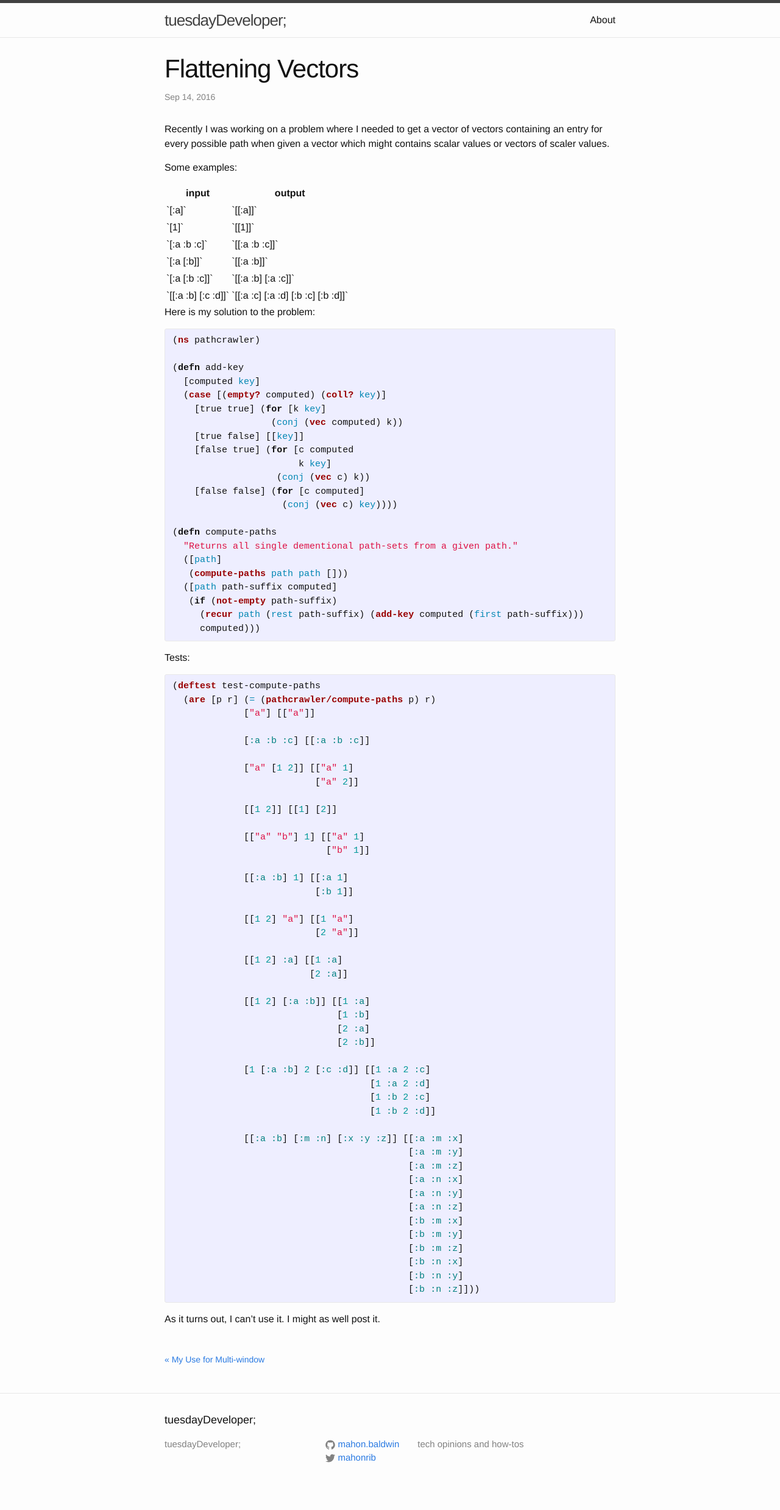
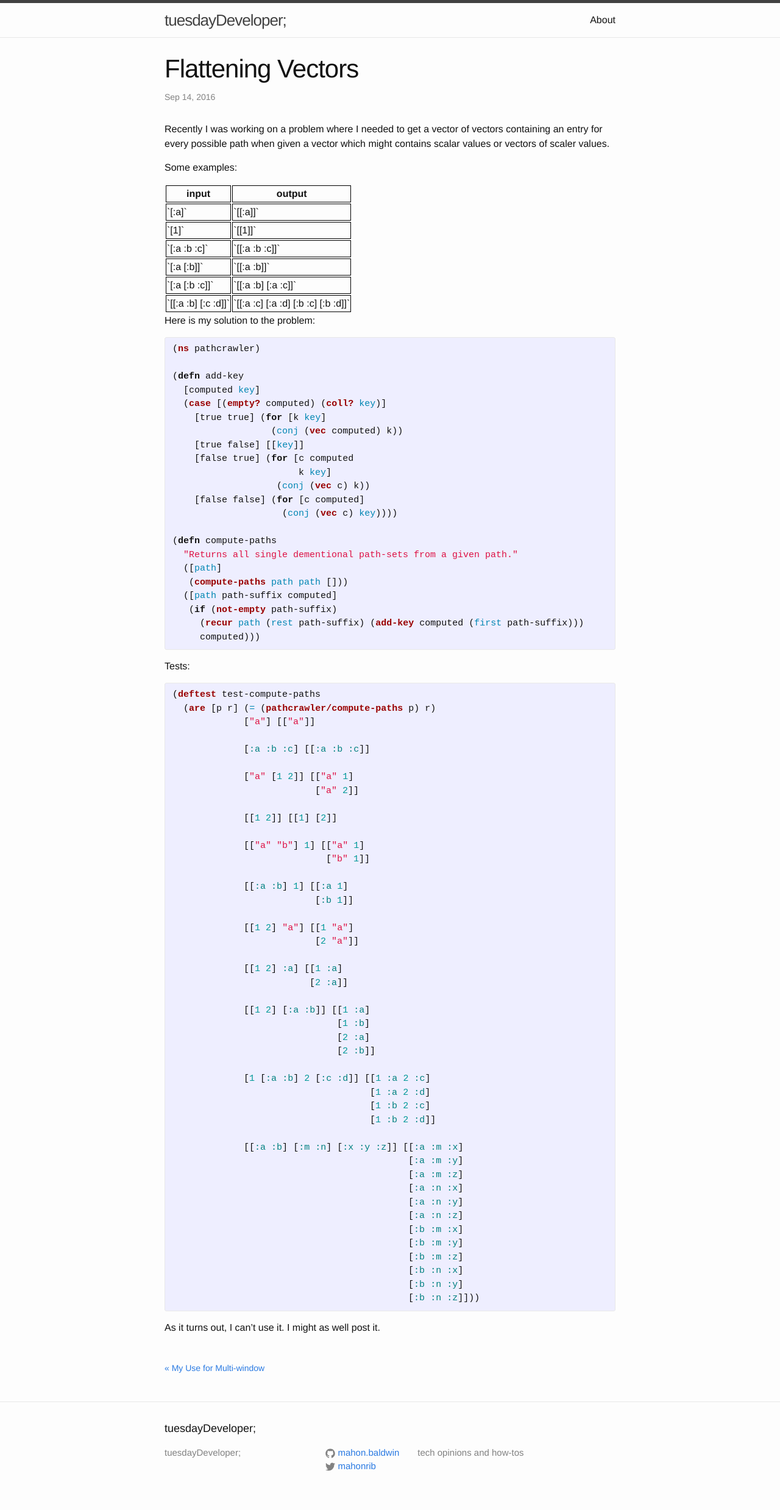
Before and after one commit to mahonbaldwin/tuesdaydeveloper, a Jekyll site: the page built from _posts/2016-09-14-flattinging-vectors.md, in a window 1280 px wide. Shown: the whole page at 61% size. Built offline with Jekyll 4.4.1, drawn with Linux system fonts in a browser that asks for light colours.

Commit message:
should have learned my lesson the first time

```diff
--- a/_sass/_base.scss
+++ b/_sass/_base.scss
@@ -210,10 +210,6 @@ pre {
     font-size: 10pt;
 }
 
-.mbtablestyle {
-    border-collapse: collapse;
-
-    > table, td, th {
-        border: 1px solid black;
-    }
+table td, table th {
+  border: 1px solid black;
 }
```
